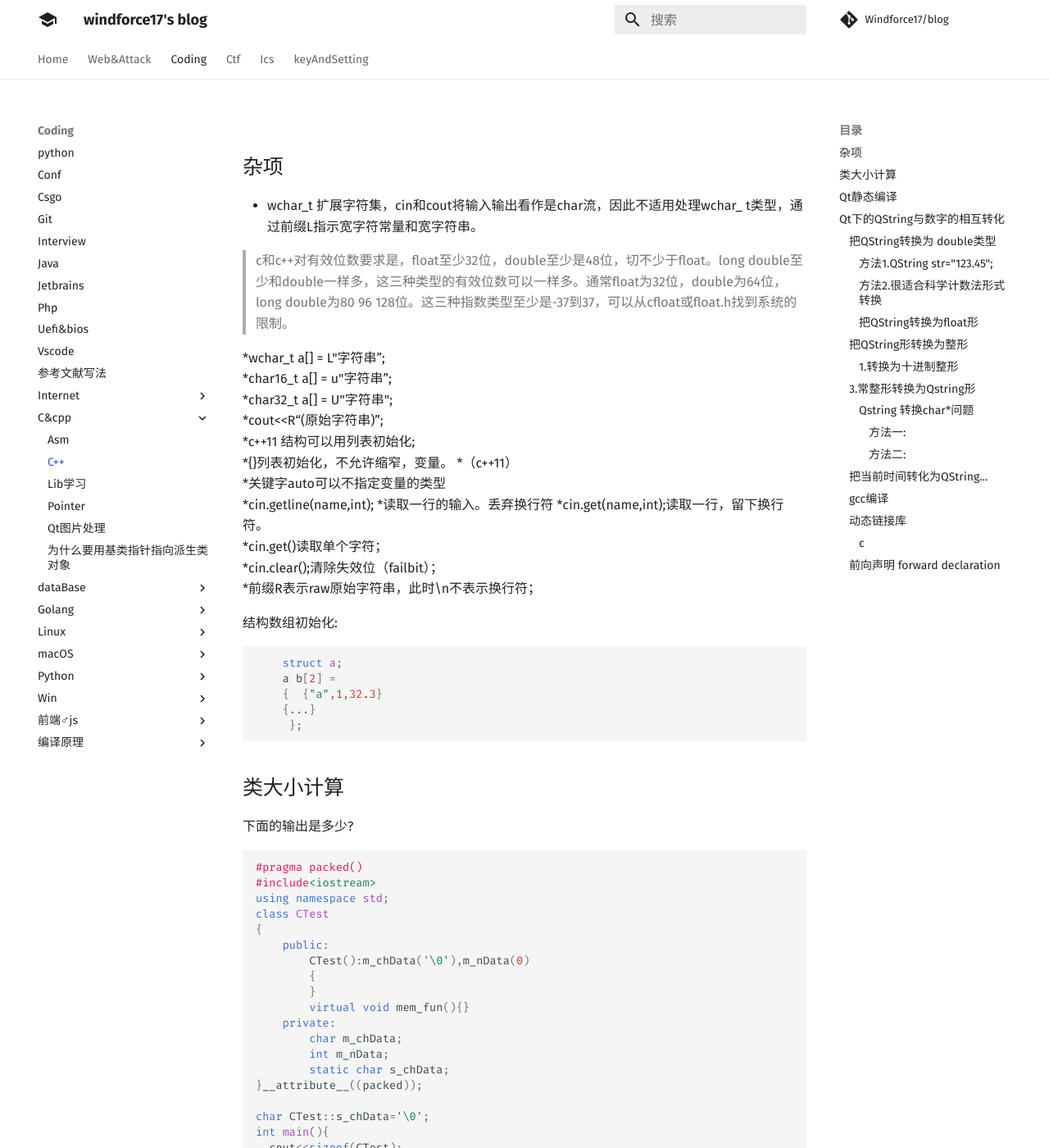
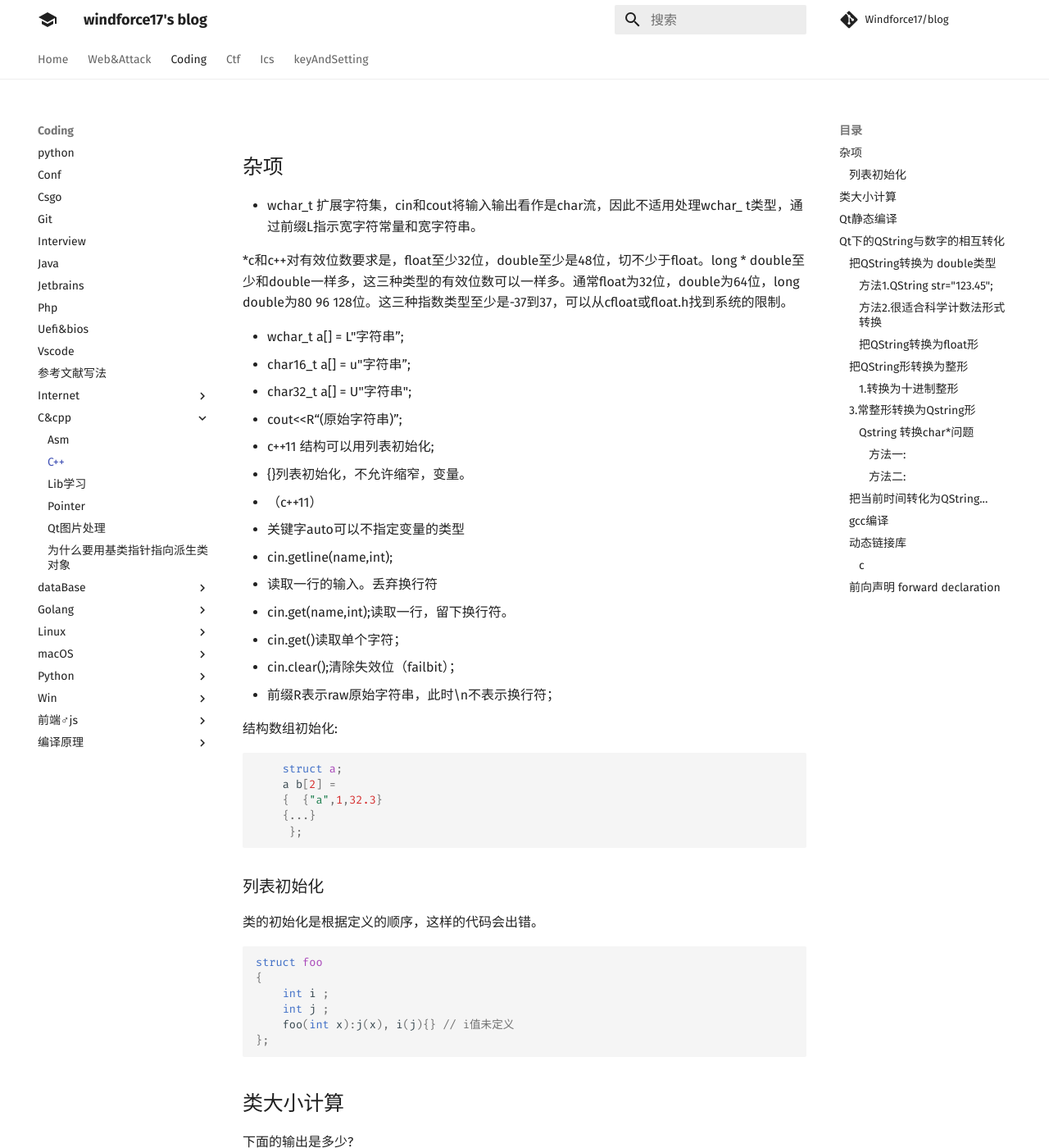
Before and after one commit to Windforce17/blog, an MkDocs documentation site: the page built from docs/coding/c&cpp/c++.md, in a window 1280 px wide and 1400 px high. Shown: the whole window at 82% size. Built offline with MkDocs 1.6.1 and Material for MkDocs 9.7.7, drawn with Linux system fonts in a browser that asks for light colours; comment, search, counter and statistics services are not loaded; some of the changed text lies outside the part shown.

Commit message:
add list

````diff
--- a/docs/coding/c&cpp/c++.md
+++ b/docs/coding/c&cpp/c++.md
@@ -3,25 +3,25 @@
 ## 杂项
 * wchar_t 扩展字符集，cin和cout将输入输出看作是char流，因此不适用处理wchar_ t类型，通过前缀L指示宽字符常量和宽字符串。
 
-> c和c++对有效位数要求是，float至少32位，double至少是48位，切不少于float。long
-> double至少和double一样多，这三种类型的有效位数可以一样多。通常float为32位，double为64位，long double为80 96 128位。这三种指数类型至少是-37到37，可以从cfloat或float.h找到系统的限制。
+*c和c++对有效位数要求是，float至少32位，double至少是48位，切不少于float。long
+* double至少和double一样多，这三种类型的有效位数可以一样多。通常float为32位，double为64位，long double为80 96 128位。这三种指数类型至少是-37到37，可以从cfloat或float.h找到系统的限制。
 
- *wchar_t a[] = L"字符串”;
- *char16_t a[] = u"字符串”;
- *char32_t a[] = U"字符串";
- *cout<<R“(原始字符串)”;
- *c++11 结构可以用列表初始化;
- *{}列表初始化，不允许缩窄，变量。
- *（c++11）
- *关键字auto可以不指定变量的类型
- *cin.getline(name,int);
- *读取一行的输入。丢弃换行符
- *cin.get(name,int);读取一行，留下换行符。
- *cin.get()读取单个字符；
- *cin.clear();清除失效位（failbit）；
- *前缀R表示raw原始字符串，此时\n不表示换行符；
+* wchar_t a[] = L"字符串”;
+* char16_t a[] = u"字符串”;
+* char32_t a[] = U"字符串";
+* cout<<R“(原始字符串)”;
+* c++11 结构可以用列表初始化;
+* {}列表初始化，不允许缩窄，变量。
+* （c++11）
+* 关键字auto可以不指定变量的类型
+* cin.getline(name,int);
+* 读取一行的输入。丢弃换行符
+* cin.get(name,int);读取一行，留下换行符。
+* cin.get()读取单个字符；
+* cin.clear();清除失效位（failbit）；
+* 前缀R表示raw原始字符串，此时\n不表示换行符；
 
- 结构数组初始化:
+结构数组初始化:
 
 ```cpp
     struct a;
@@ -30,7 +30,16 @@
     {...}
      };
 ```
-
+### 列表初始化
+类的初始化是根据定义的顺序，这样的代码会出错。
+```cpp
+struct foo
+{
+    int i ;
+    int j ;
+    foo(int x):j(x), i(j){} // i值未定义
+};
+```
 ## 类大小计算
 下面的输出是多少?
 ```cpp
@@ -143,7 +152,7 @@
 
 ## gcc编译
 
-1.使用gcc生成静态库及静态库使用方法：
+1. 使用gcc生成静态库及静态库使用方法：
 
 　　在此例中，test.c用于编译生成静态库libtest.a，test.h为libtest.a对应的头文件。
 
````
Also changed, not shown: other parts of docs/coding/c&cpp/c++.md (+2 -2 lines).
